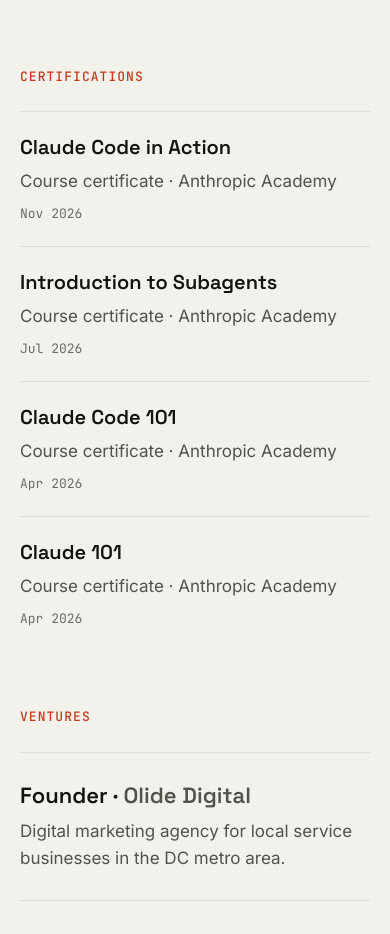
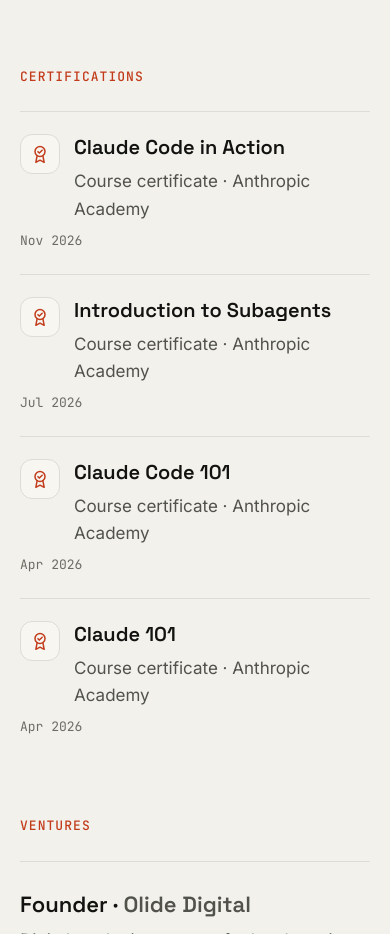
Before and after one commit to iamDarius/darius.build, an Astro site: page /resume in a window 390 px wide. Shown: the part 3320-4254 px from the top of the page. Built offline with nearby package versions, Linux system fonts and the light colour scheme; Astro itself is replaced by a stand-in of ours.

Commit message:
Add certificate icons to certifications on homepage and resume
Generic badge icon in site accent color (no third-party logos). Homepage
chips hide dates on narrow phones to avoid wrapping.

Co-Authored-By: Claude Opus 5.5 <noreply@anthropic.com>
Claude-Session: https://claude.ai/code/session_0114pXY3iSbcBi3jcvLh3pay

```diff
--- /dev/null
+++ b/src/components/CertIcon.astro
@@ -0,0 +1,14 @@
+---
+// Generic certificate/badge mark (not a third-party logo). Decorative.
+interface Props { size?: number }
+const { size = 18 } = Astro.props;
+---
+<svg class="cert-icon" width={size} height={size} viewBox="0 0 24 24" fill="none" stroke="currentColor" stroke-width="1.8" stroke-linecap="round" stroke-linejoin="round" aria-hidden="true">
+  <circle cx="12" cy="9" r="6" />
+  <path d="M9.5 9.2l1.7 1.7 3.4-3.4" />
+  <path d="M8.5 14.2 7 22l5-2.6 5 2.6-1.5-7.8" />
+</svg>
+
+<style>
+  .cert-icon { flex: none; color: var(--accent-text); }
+</style>
--- a/src/pages/index.astro
+++ b/src/pages/index.astro
@@ -1,5 +1,6 @@
 ---
 import Base from '../layouts/Base.astro';
+import CertIcon from '../components/CertIcon.astro';
 import { site } from '../config/site';
 import { YEARS, experienceStrip, caseStudies, glance, certifications } from '../data/resume';
 const resumeHref = site.resumePdf || '/resume';
@@ -99,6 +100,7 @@ const resumeHref = site.resumePdf || '/resume';
         <ul>
           {certifications.map((c) => (
             <li>
+              <CertIcon size={16} />
               {c.verifyUrl ? <a href={c.verifyUrl}>{c.name}</a> : <span>{c.name}</span>}
               <span class="meta">{c.date}</span>
             </li>
@@ -183,7 +185,8 @@ const resumeHref = site.resumePdf || '/resume';
   .certs { grid-column: 1 / -1; padding-top: 28px; border-top: 1px solid var(--border); }
   .certs p { margin: 0 0 14px; }
   .certs ul { list-style: none; margin: 0; padding: 0; display: flex; flex-wrap: wrap; gap: 10px; }
-  .certs li { display: inline-flex; gap: 10px; align-items: baseline; padding: 8px 16px; border: 1px solid var(--border-strong); border-radius: var(--radius-pill); font-size: 15px; font-weight: 500; }
+  .certs li { display: inline-flex; gap: 8px; align-items: center; white-space: nowrap; max-width: 100%; padding: 8px 16px; border: 1px solid var(--border-strong); border-radius: var(--radius-pill); font-size: 15px; font-weight: 500; }
+  @media (max-width: 420px) { .certs li .meta { display: none; } }
   .hire { display: grid; grid-template-columns: repeat(auto-fit, minmax(min(100%, 320px), 1fr)); gap: 48px; padding: 48px; }
   .hire-copy { display: flex; flex-direction: column; gap: 16px; }
   .hire-copy p { margin: 0; }
--- a/src/pages/resume.astro
+++ b/src/pages/resume.astro
@@ -1,5 +1,6 @@
 ---
 import Base from '../layouts/Base.astro';
+import CertIcon from '../components/CertIcon.astro';
 import { resume, YEARS, certifications } from '../data/resume';
 import { site } from '../config/site';
 ---
@@ -37,9 +38,12 @@ import { site } from '../config/site';
         <ul class="cert-list">
           {certifications.map((c) => (
             <li>
-              <div>
+              <div class="cert-main">
+                <span class="cert-badge"><CertIcon size={20} /></span>
+                <div>
                 <h3 class="job-role">{c.verifyUrl ? <a href={c.verifyUrl}>{c.name}</a> : c.name}</h3>
                 <p class="muted detail">Course certificate · {c.issuer}</p>
+                </div>
               </div>
               <span class="meta">{c.date}</span>
             </li>
@@ -96,8 +100,10 @@ import { site } from '../config/site';
   .edu { margin: 8px 0 0; }
   .section-gap { margin-top: 56px; }
   .cert-list { list-style: none; margin: 0; padding: 0; }
-  .cert-list li { display: flex; justify-content: space-between; align-items: baseline; gap: 8px 16px; flex-wrap: wrap; border-top: 1px solid var(--border); padding: 22px 0; }
+  .cert-list li { display: flex; padding-left: 0; justify-content: space-between; align-items: baseline; gap: 8px 16px; flex-wrap: wrap; border-top: 1px solid var(--border); padding: 22px 0; }
   .cert-list .job-role { font-size: 20px; }
+  .cert-main { display: flex; gap: 14px; align-items: flex-start; }
+  .cert-badge { width: 40px; height: 40px; flex: none; display: inline-flex; align-items: center; justify-content: center; border-radius: 12px; background: var(--raised); border: 1px solid var(--border); }
   @media (max-width: 860px) {
     .layout { grid-template-columns: 1fr; gap: 24px; }
     .head { padding: 56px 0 40px; }
```
